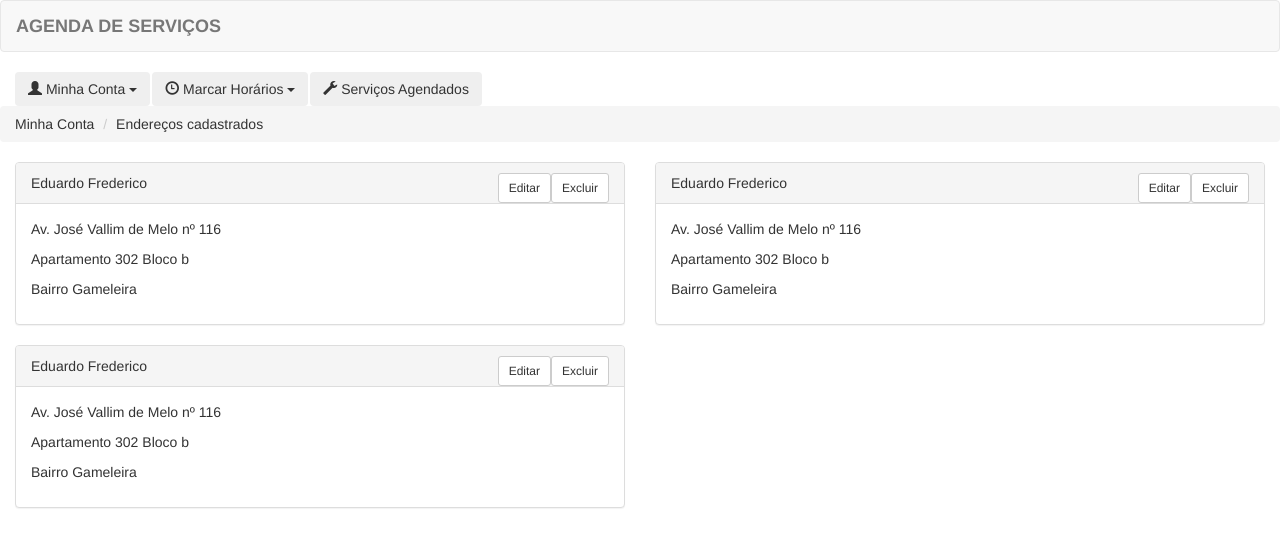
After one commit to FlavioRodr/ads, a PHP site: page /enderecos_cadastrados.php in a window 1280 px wide. The commit adds this page. Shown: the top 547 px of the page. Run offline with PHP 8.4, Linux system fonts and the light colour scheme; some libraries are stand-ins or nearby versions.

Commit message:
[enderecos_cadastrados]

```diff
--- /dev/null
+++ b/pages/enderecos_cadastrados.php
@@ -0,0 +1,90 @@
+<!DOCTYPE html>
+<html>
+<head>
+	<title>Endereços cadastrados</title>
+	<meta charset="utf-8" />
+
+	<meta name="viewport" content="width=device-width, initial-scale=1, maximum-scale=1, user-scalable=no">
+
+	<link rel="stylesheet" type="text/css" href="../css/bootstrap.min.css">
+
+	<link rel="stylesheet" type="text/css" href="../css/common.css">
+
+	<script src="https://ajax.googleapis.com/ajax/libs/jquery/2.1.1/jquery.min.js"></script>
+
+	<script src="../js/bootstrap.min.js"></script>
+
+	<script type="text/javascript"></script>
+
+	<style type="text/css">
+		/*div { border: black solid 1px; }*/
+	</style>
+</head>
+<body>
+	<?php include("header.php"); ?>
+
+	<div role="main">
+		<?php include("main_tabs.php"); ?>
+
+		<div id="load">
+			<div class="container-fluid">
+				<div class="row">
+					<ol class="breadcrumb">
+						<li>Minha Conta</li>
+						<li>Endereços cadastrados</li>
+					</ol>
+				</div>
+
+				<div class="row content">
+					<div class="col-xs-12 col-md-6">
+						<div class="panel panel-default address">
+						<div class="panel-heading vcenter">
+							<span>Eduardo Frederico</span>
+							<a href="" class="pull-right btn btn-default btn-sm">Excluir</a>
+							<a href="" class="pull-right btn btn-default btn-sm">Editar</a>
+						</div>
+
+						<div class="panel-body">
+							<p>Av. José Vallim de Melo nº 116</p>
+							<p>Apartamento 302 Bloco b</p>
+							<p>Bairro Gameleira</p>
+						</div>
+					</div>
+					</div>
+					<div class="col-xs-12 col-md-6">
+						<div class="panel panel-default address">
+						<div class="panel-heading vcenter">
+							<span>Eduardo Frederico</span>
+							<a href="" class="pull-right btn btn-default btn-sm">Excluir</a>
+							<a href="" class="pull-right btn btn-default btn-sm">Editar</a>
+						</div>
+
+						<div class="panel-body">
+							<p>Av. José Vallim de Melo nº 116</p>
+							<p>Apartamento 302 Bloco b</p>
+							<p>Bairro Gameleira</p>
+						</div>
+						</div>
+					</div>
+					<div class="col-xs-12 col-md-6">
+						<div class="panel panel-default address">
+						<div class="panel-heading vcenter">
+							<span>Eduardo Frederico</span>
+							<a href="" class="pull-right btn btn-default btn-sm">Excluir</a>
+							<a href="" class="pull-right btn btn-default btn-sm">Editar</a>
+						</div>
+
+						<div class="panel-body">
+							<p>Av. José Vallim de Melo nº 116</p>
+							<p>Apartamento 302 Bloco b</p>
+							<p>Bairro Gameleira</p>
+						</div>
+						</div>
+					</div>
+				</div>
+			</div>
+		</div>
+	</div>
+
+</body>
+</html>
--- a/pages/header.php
+++ b/pages/header.php
@@ -21,10 +21,10 @@
 			            </a>
 						<ul class="dropdown-menu" role="menu" aria-labelledby="dd-nav1">
 							<li role="presentation">
-								<a class="menu-item active" href="">Dados Pessoais</a>
+								<a class="menu-item active" href="dados_pessoais.php">Dados Pessoais</a>
 							</li>
 							<li role="presentation">
-								<a class="menu-item" href="">Endereços Cadastrados</a>
+								<a class="menu-item" href="enderecos_cadastrados.php">Endereços Cadastrados</a>
 							</li>
 							<li role="presentation">
 								<a class="menu-item" href="">Sair</a>
--- a/pages/main_tabs.php
+++ b/pages/main_tabs.php
@@ -8,11 +8,12 @@
 
 				<ul class="dropdown-menu" role="menu">
 					<li role="presentation">
-						<a href="#" role="menu-item" tabindex="-1">
+						<a href="dados_pessoais.php" role="menu-item" tabindex="-1">
 						Dados Pessoais
 						</a>
-						<a href="#" role="menu-item">
+						<a href="enderecos_cadastrados.php" role="menu-item">
 						Endereços cadastrados</a>
+						<a href="#" role="menu-item">Sair</a>
 					</li>
 				</ul>
 			</div>
@@ -21,7 +22,7 @@
 			<div class="dropdown">
 				<button id="dd-tab2" class="btn dropdown-toggle" type="button" data-toggle="dropdown">
 				<span class="glyphicon glyphicon-time"></span>
-				Marcar Horários<span class="caret"></span></button>
+				Marcar Horários <span class="caret"></span></button>
 
 				<ul class="dropdown-menu" role="menu">
 					<li role="presentation">
```
Also changed, not shown: css/common.css (+5 -7 lines), pages/dados_pessoais.php (+5 -4 lines).
